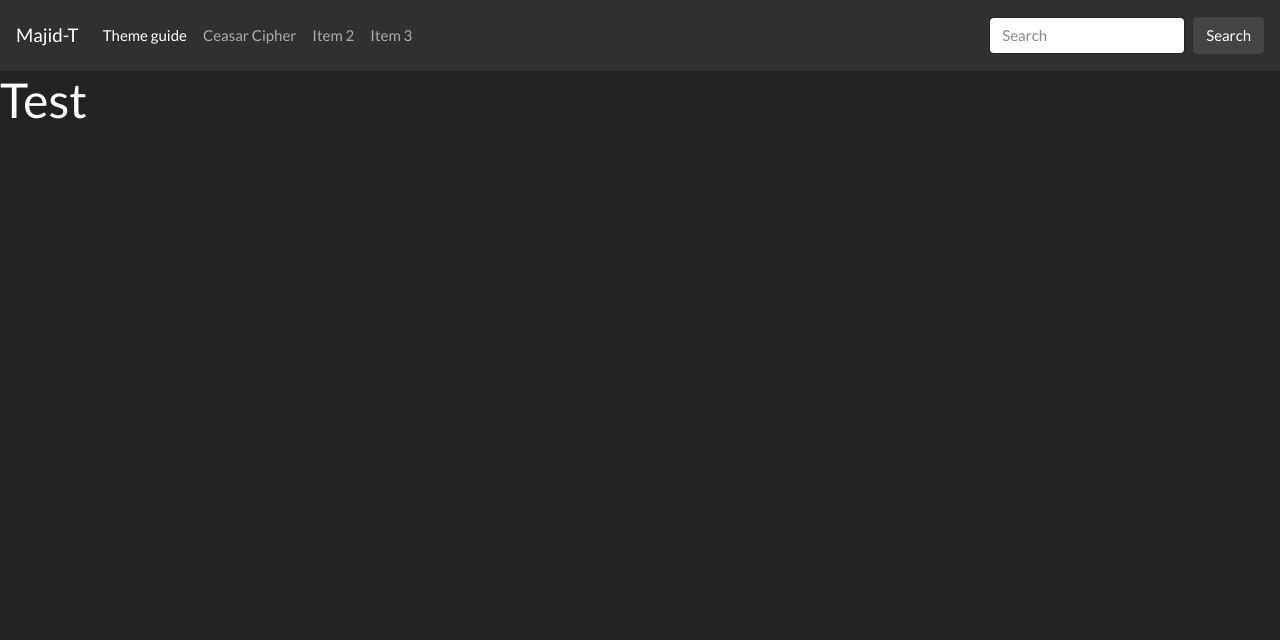
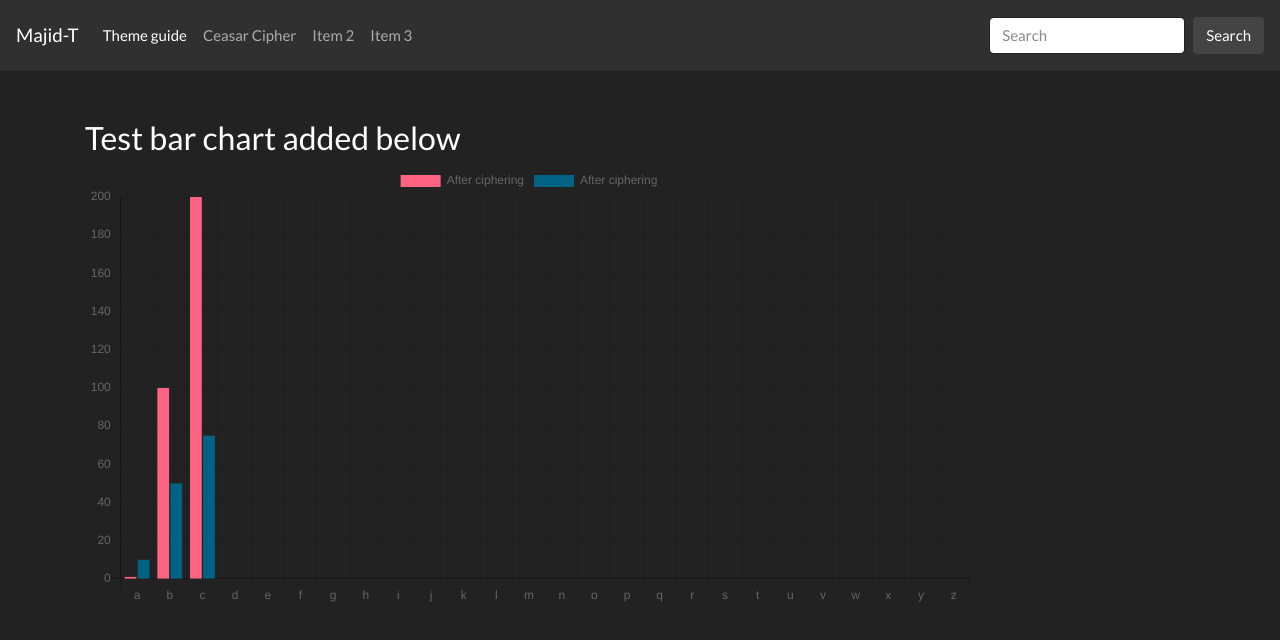
Before and after one commit to majid-T/encryption, a plain HTML site: page ceasar-cipher.html in a window 1280 px wide. Drawn offline with nearby package versions, Linux system fonts and the light colour scheme.

Commit message:
Added boiler plate code for chart.js

```diff
--- a/ceasar-cipher.html
+++ b/ceasar-cipher.html
@@ -8,10 +8,10 @@
     <meta name="viewport" content="width=device-width, initial-scale=1" />
     <meta http-equiv="X-UA-Compatible" content="IE=edge" />
     <link rel="stylesheet" href="bootstrap.min.css" media="screen" />
+    <link rel="stylesheet" href="custom-style.css" />
   </head>
-  <body>
   <nav class="navbar navbar-expand-lg navbar-dark bg-dark">
-      <a class="navbar-brand" href="#">Majid-T</a>
+    <a class="navbar-brand" href="./index.html">Majid-T</a>
     <button
       class="navbar-toggler"
       type="button"
@@ -42,17 +42,21 @@
         </li>
       </ul>
       <form class="form-inline my-2 my-lg-0">
-          <input
-            class="form-control mr-sm-2"
-            type="text"
-            placeholder="Search"
-          />
+        <input class="form-control mr-sm-2" type="text" placeholder="Search" />
         <button class="btn btn-secondary my-2 my-sm-0" type="submit">
           Search
         </button>
       </form>
     </div>
   </nav>
-    <h1>Test</h1>
+  <body>
+    <div class="container">
+      <h3 class="mt-5">Test bar chart added below</h3>
+      <div class="chartDiv">
+        <canvas id="myChart"></canvas>
+      </div>
+    </div>
   </body>
+  <script src="https://cdnjs.cloudflare.com/ajax/libs/Chart.js/2.7.3/Chart.js"></script>
+  <script src="chart-script.js"></script>
 </html>
--- a/chart-script.js
+++ b/chart-script.js
@@ -0,0 +1,54 @@
+var ctx = document.getElementById("myChart").getContext("2d");
+var chart = new Chart(ctx, {
+    // The type of chart we want to create
+    type: "bar",
+
+    // The data for our dataset
+    data: {
+        labels: [
+            "a",
+            "b",
+            "c",
+            "d",
+            "e",
+            "f",
+            "g",
+            "h",
+            "i",
+            "j",
+            "k",
+            "l",
+            "m",
+            "n",
+            "o",
+            "p",
+            "q",
+            "r",
+            "s",
+            "t",
+            "u",
+            "v",
+            "w",
+            "x",
+            "y",
+            "z",
+        ],
+        datasets: [
+            {
+                label: "After ciphering",
+                backgroundColor: "rgb(255, 99, 132)",
+                borderColor: "rgb(255, 99, 132)",
+                data: [1, 100, 200],
+            },
+            {
+                label: "After ciphering",
+                backgroundColor: "rgb(0, 99, 132)",
+                borderColor: "rgb(255, 99, 132)",
+                data: [10, 50, 75],
+            },
+        ],
+    },
+
+    // Configuration options go here
+    options: {},
+});
--- /dev/null
+++ b/custom-style.css
@@ -0,0 +1,4 @@
+.chartDiv {
+  width: 80%;
+  border-radius: 5px;
+}
```
Also changed, not shown: index.html (+6 -7 lines). Lines whose indentation alone changed are shown as unchanged.
